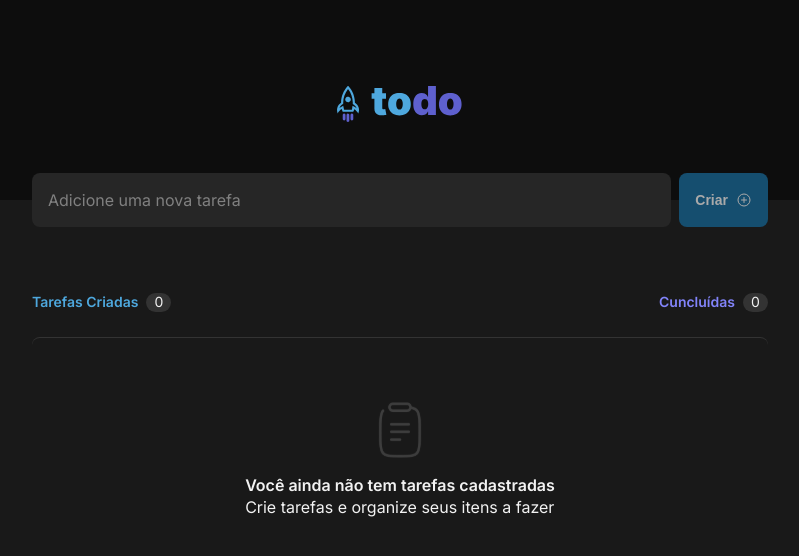
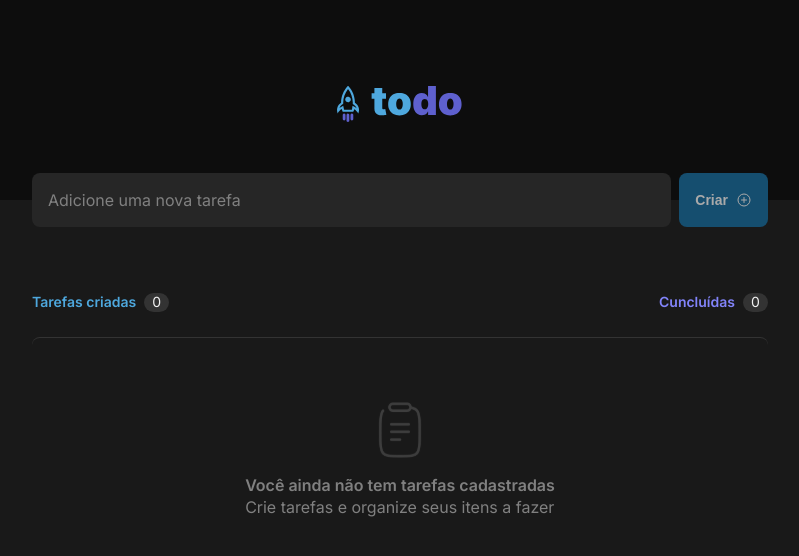
Before and after one commit to joaoSouza-js/ignite-fundamentals-first-challenge, a React (Vite) app in the folder aplication/: page / in a window 1280 px wide. Shown: the top 556 px of the page, without its empty margins (240-1039 px from the left). Built offline with nearby package versions, Linux system fonts and the light colour scheme.

Commit message:
update in styles and  text

```diff
--- a/aplication/src/App.tsx
+++ b/aplication/src/App.tsx
@@ -75,7 +75,7 @@ function App() {
 
         <section className={styles.taskStatus}>
           <div className={styles.created}>
-            <strong>Tarefas Criadas</strong>
+            <strong>Tarefas criadas</strong>
             <span>{allTasks.length}</span>
           </div>
           <div className={styles.done}>
--- a/aplication/src/app.module.css
+++ b/aplication/src/app.module.css
@@ -66,7 +66,9 @@ main.container article.tasks div.withoutTask{
     width: 100%;
     height: 15.25rem;
 }
-
+main.container article.tasks div.withoutTask{
+    color: var(--gray300);
+}
 main.container article.tasks div.withoutTask strong{
     display: block;
 }
```
